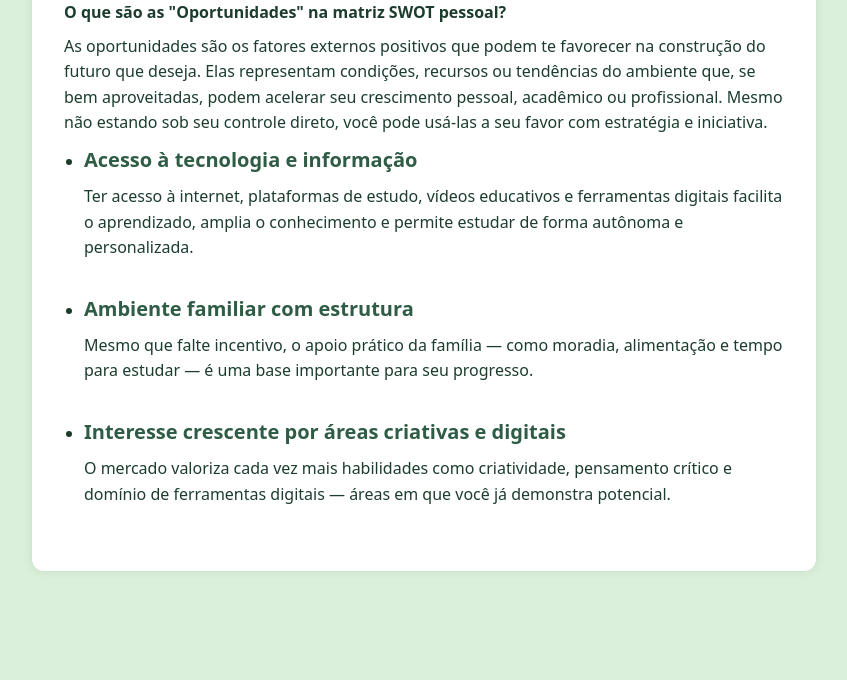
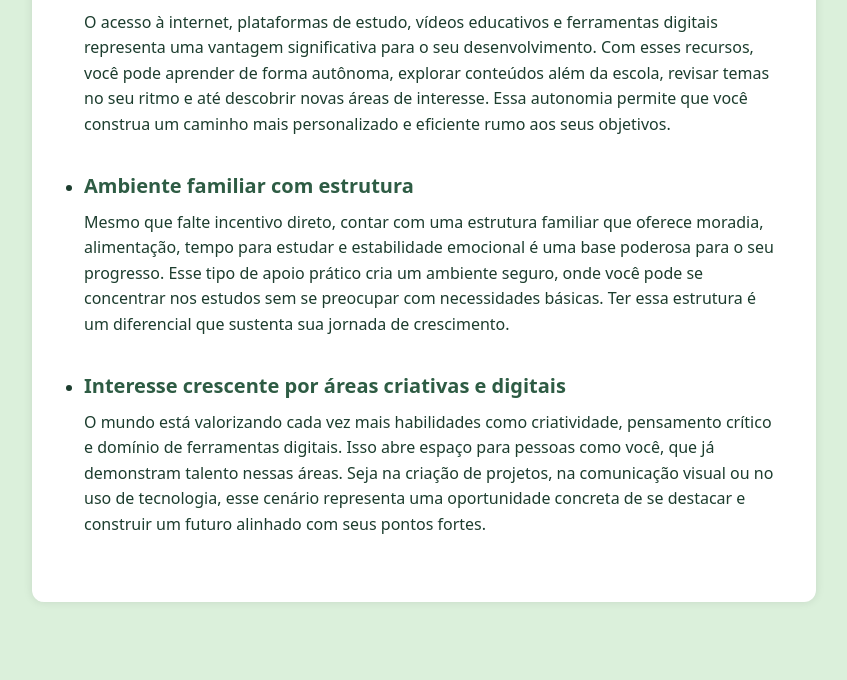
Before and after one commit to brunolorenzoguima64-art/planejamento-de-futuro3, a plain HTML site: page index.html in a window 1280 px wide. Shown: the part 216-896 px from the top of the page, without its empty margins (216-1063 px from the left). Drawn offline with Linux system fonts and the light colour scheme.

Commit message:
Revise opportunity descriptions in index.html

```diff
--- a/index.html
+++ b/index.html
@@ -68,20 +68,18 @@
 <body>
   <main>
     <h1>Oportunidades (SWOT) — Bruno Lorenzo</h1>
-    <p><strong>O que são as "Oportunidades" na matriz SWOT pessoal?</strong></p>
-    <p>As oportunidades são os fatores externos positivos que podem te favorecer na construção do futuro que deseja. Elas representam condições, recursos ou tendências do ambiente que, se bem aproveitadas, podem acelerar seu crescimento pessoal, acadêmico ou profissional. Mesmo não estando sob seu controle direto, você pode usá-las a seu favor com estratégia e iniciativa.</p>
     <ul>
       <li>
         <h2>Acesso à tecnologia e informação</h2>
-        <p>Ter acesso à internet, plataformas de estudo, vídeos educativos e ferramentas digitais facilita o aprendizado, amplia o conhecimento e permite estudar de forma autônoma e personalizada.</p>
+        <p>O acesso à internet, plataformas de estudo, vídeos educativos e ferramentas digitais representa uma vantagem significativa para o seu desenvolvimento. Com esses recursos, você pode aprender de forma autônoma, explorar conteúdos além da escola, revisar temas no seu ritmo e até descobrir novas áreas de interesse. Essa autonomia permite que você construa um caminho mais personalizado e eficiente rumo aos seus objetivos.</p>
       </li>
       <li>
         <h2>Ambiente familiar com estrutura</h2>
-        <p>Mesmo que falte incentivo, o apoio prático da família — como moradia, alimentação e tempo para estudar — é uma base importante para seu progresso.</p>
+        <p>Mesmo que falte incentivo direto, contar com uma estrutura familiar que oferece moradia, alimentação, tempo para estudar e estabilidade emocional é uma base poderosa para o seu progresso. Esse tipo de apoio prático cria um ambiente seguro, onde você pode se concentrar nos estudos sem se preocupar com necessidades básicas. Ter essa estrutura é um diferencial que sustenta sua jornada de crescimento.</p>
       </li>
       <li>
         <h2>Interesse crescente por áreas criativas e digitais</h2>
-        <p>O mercado valoriza cada vez mais habilidades como criatividade, pensamento crítico e domínio de ferramentas digitais — áreas em que você já demonstra potencial.</p>
+        <p>O mundo está valorizando cada vez mais habilidades como criatividade, pensamento crítico e domínio de ferramentas digitais. Isso abre espaço para pessoas como você, que já demonstram talento nessas áreas. Seja na criação de projetos, na comunicação visual ou no uso de tecnologia, esse cenário representa uma oportunidade concreta de se destacar e construir um futuro alinhado com seus pontos fortes.</p>
       </li>
     </ul>
   </main>
```
